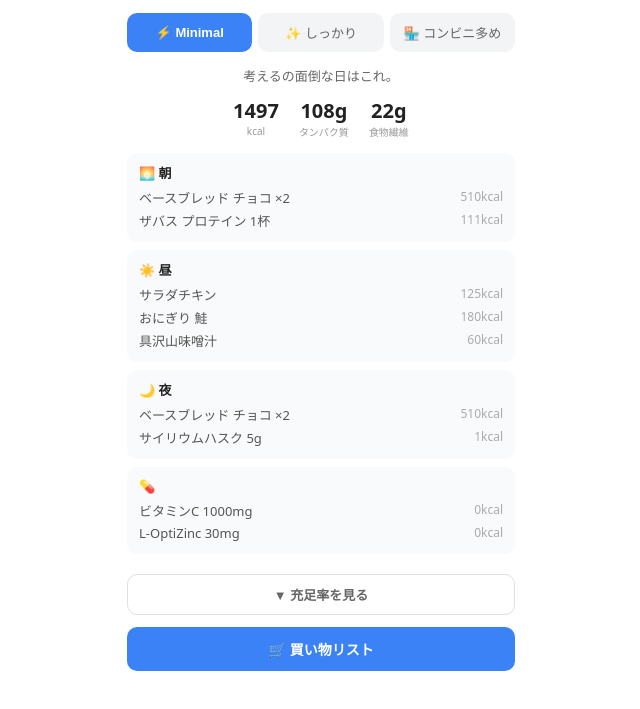
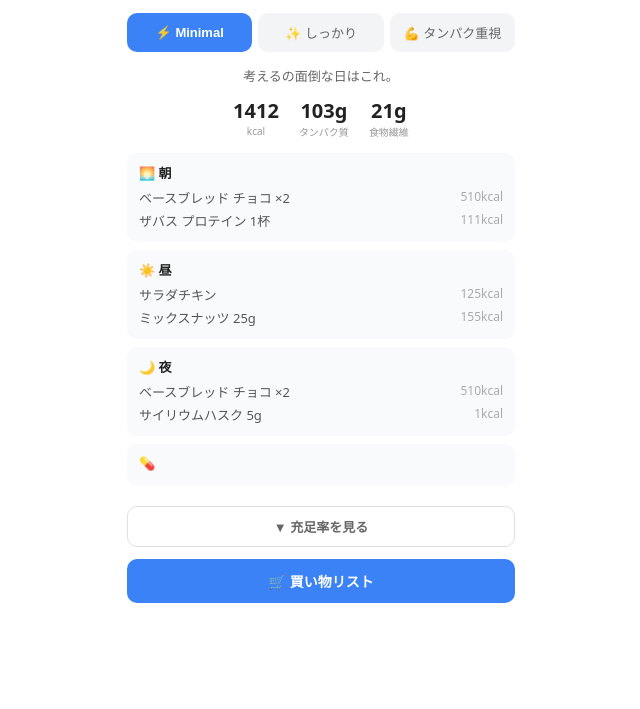
Before and after one commit to truewide/eiyou, a plain HTML site: page index.html in a window 1280 px wide. Shown: the part 41-750 px from the top of the page, without its empty margins (319-959 px from the left). Drawn offline with Linux system fonts and the light colour scheme.

Commit message:
Update index.html

```diff
--- a/index.html
+++ b/index.html
@@ -66,22 +66,22 @@ const ZN=F("L-OptiZinc 30mg",{zinc:30,copper:.3});
 
 const plans=[
   {id:"A",title:"Minimal",emoji:"⚡",desc:"考えるの面倒な日はこれ。",meals:[
-    {l:"🌅 朝",items:[[BB,2],[WH,1]]},{l:"☀️ 昼",items:[[CK,1],[ON,1],[MI,1]]},{l:"🌙 夜",items:[[BB,2],[PS,1]]},{l:"💊",items:[[VC,1],[ZN,1]]}
+    {l:"🌅 朝",items:[[BB,2],[WH,1]]},{l:"☀️ 昼",items:[[CK,1],[NU,1]]},{l:"🌙 夜",items:[[BB,2],[PS,1]]},{l:"💊",items:[]}
   ]},
   {id:"B",title:"しっかり",emoji:"✨",desc:"ナッツと卵でバランス強化。",meals:[
-    {l:"🌅 朝",items:[[BB,2],[NU,1]]},{l:"☀️ 昼",items:[[CK,1],[ON,1],[EG,1],[MI,1]]},{l:"🌙 夜",items:[[BB,2],[WH,1],[PS,1]]},{l:"💊",items:[[VC,1],[ZN,1]]}
+    {l:"🌅 朝",items:[[BB,2],[NU,1]]},{l:"☀️ 昼",items:[[CK,1],[WH,1]]},{l:"🌙 夜",items:[[BB,2],[NU,1],[PS,1]]},{l:"💊",items:[]}
   ]},
-  {id:"C",title:"コンビニ多め",emoji:"🏪",desc:"朝だけベースブレッド、昼夜はコンビニ。",meals:[
-    {l:"🌅 朝",items:[[BB,2],[WH,1],[NU,1]]},{l:"☀️ 昼",items:[[CK,1],[ON,2],[EG,1]]},{l:"🌙 夜",items:[[ON,1],[MI,1],[EG,1],[PS,1]]},{l:"💊",items:[[VC,1],[ZN,1]]}
+  {id:"C",title:"タンパク重視",emoji:"💪",desc:"プロテイン2杯でタンパク質を底上げ。",meals:[
+    {l:"🌅 朝",items:[[BB,2],[WH,1]]},{l:"☀️ 昼",items:[[CK,1],[NU,1]]},{l:"🌙 夜",items:[[BB,2],[WH,1],[PS,1]]},{l:"💊",items:[]}
   ]}
 ];
 
 const products=[
-  {name:"ベースブレッド チョコレート 16袋",url:"https://www.amazon.co.jp/dp/B088R2M7GV",note:"Amazonで購入可"},
+  {name:"ベースブレッド チョコレート 16袋",url:"https://www.amazon.co.jp/dp/B088R2M7GV",note:"1食2袋。常温保存OK"},
   {name:"ザバス ホエイプロテイン100 リッチショコラ 1kg",url:"https://www.amazon.co.jp/dp/B0B9G4QR1M",note:"1杯28gでタンパク質約20g"},
-  {name:"サイリウムハスク 200g",url:"https://www.amazon.co.jp/dp/B086X63B2L",note:"国内製造。1日5g"},
-  {name:"NOW L-OptiZinc 30mg 100粒",url:"https://www.amazon.co.jp/dp/B07G2F85HG",note:"キレート亜鉛+銅。1日1粒"},
-  {name:"NOW ビタミンC 1000mg 100粒",url:"https://www.amazon.co.jp/dp/B086R3DCC5",note:"1日1粒"}
+  {name:"uchipac サラダチキン プレーン 10個",url:"https://www.amazon.co.jp/dp/B07L58TQ4P",note:"無添加・国産鶏・常温保存1年7ヶ月"},
+  {name:"素焼きミックスナッツ 小分け 13g×25袋",url:"https://www.amazon.co.jp/dp/B07H7YVKBG",note:"無塩・無添加・食べすぎ防止"},
+  {name:"サイリウムハスク 200g",url:"https://www.amazon.co.jp/dp/B086X63B2L",note:"国内製造。1日5g"}
 ];
 
 let cur=0,showDetail=false,showShop=false;
```
